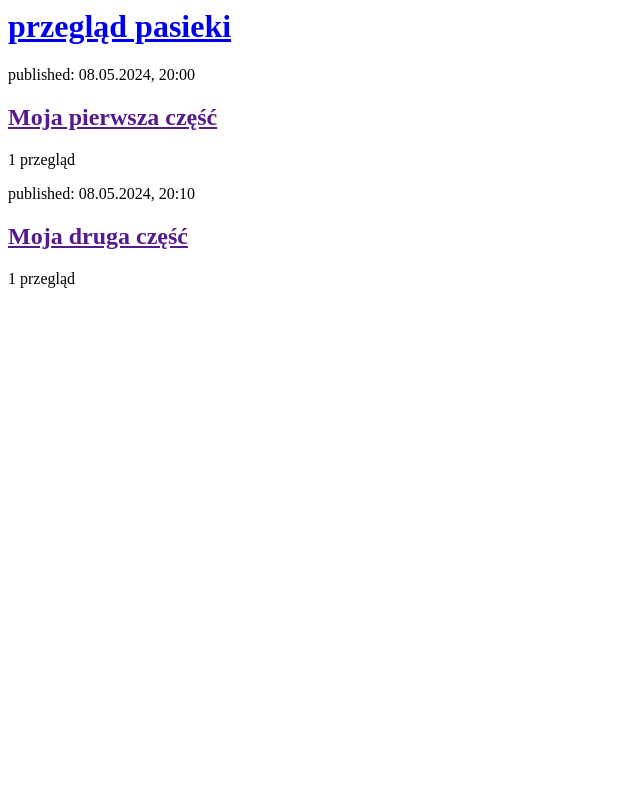
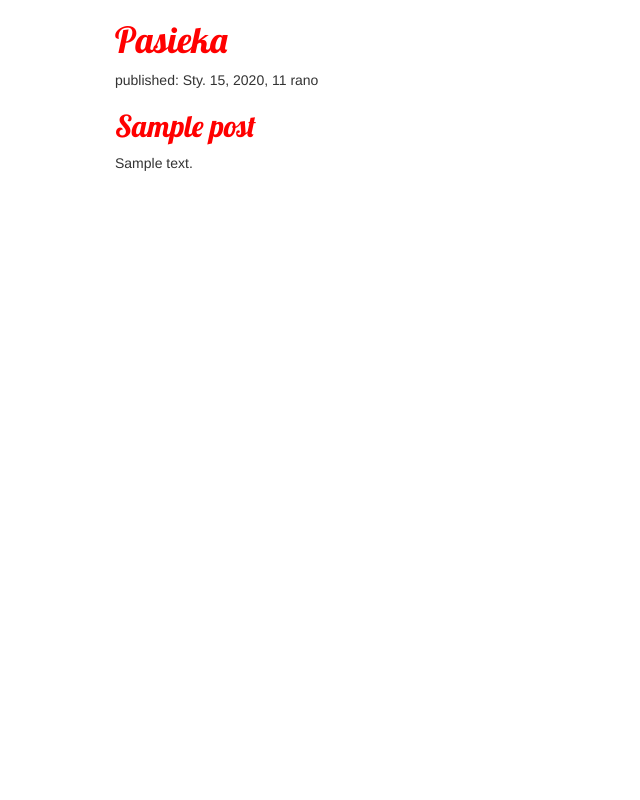
Before and after one commit to MaciejMydlowski/app-git, a Django app: template app/templates/app/post_list.html in a window 1280 px wide. Shown: the whole page, without its empty margins (0-640 px from the left). Run offline with Django 3.2, Linux system fonts and the light colour scheme; the template is opened without the code that fills it: values that come from a table or form of the project are taken from there, others are empty; tables that the repository leaves empty hold one stand-in row (values such as "Sample post"); some libraries are stand-ins or nearby versions.

Commit message:
zmiana i dodanie czcionki

```diff
--- /dev/null
+++ b/app/static/css/blog.css
@@ -0,0 +1,8 @@
+h1 a, h2 a {
+    color: red;
+    font-family: 'Lobster';
+}
+
+body {
+    padding-left: 115px;
+}
--- a/app/templates/app/post_list.html
+++ b/app/templates/app/post_list.html
@@ -1,22 +1,23 @@
+{% load static %}
 <html>
     <head>
         <title>Przegląd pasieki</title>
+        <link rel="stylesheet" href="//maxcdn.bootstrapcdn.com/bootstrap/3.2.0/css/bootstrap.min.css">
+        <link rel="stylesheet" href="//maxcdn.bootstrapcdn.com/bootstrap/3.2.0/css/bootstrap-theme.min.css">
+          <link href="//fonts.googleapis.com/css?family=Lobster&subset=latin,latin-ext" rel="stylesheet" type="text/css">
+        <link rel="stylesheet" href="{% static 'css/blog.css' %}">
     </head>
     <body>
         <div>
-            <h1><a href="/">przegląd pasieki</a></h1>
+            <h1><a href="/">Pasieka</a></h1>
         </div>
 
-        <div>
-            <p>published: 08.05.2024, 20:00</p>
-            <h2><a href="">Moja pierwsza część</a></h2>
-            <p>1 przegląd</p>
-        </div>
-
-        <div>
-            <p>published: 08.05.2024, 20:10</p>
-            <h2><a href="">Moja druga część</a></h2>
-            <p>1 przegląd</p>
-        </div>
+        {% for post in posts %}
+            <div>
+                <p>published: {{ post.published_date }}</p>
+                <h2><a href="">{{ post.title }}</a></h2>
+                <p>{{ post.text|linebreaksbr }}</p>
+            </div>
+        {% endfor %}
     </body>
 </html>
```
